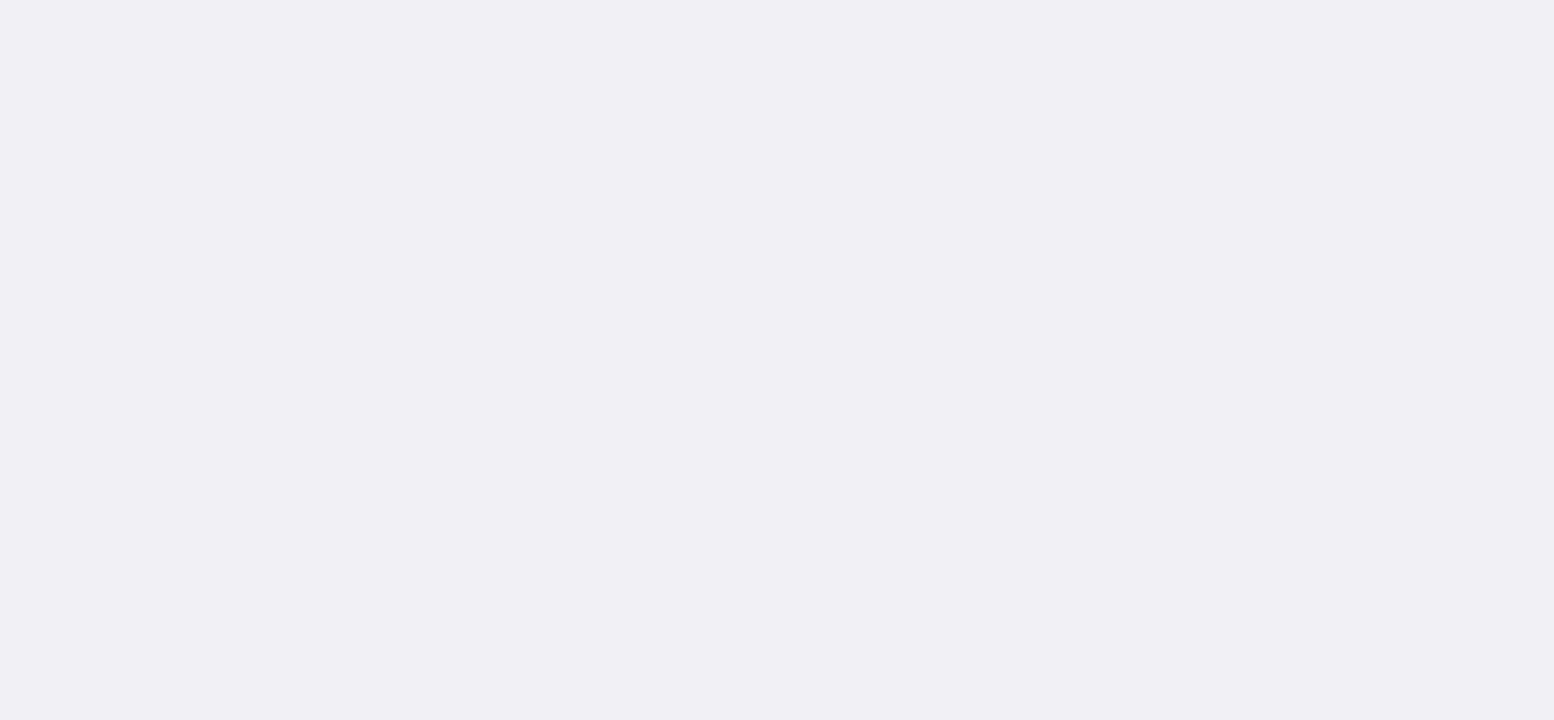
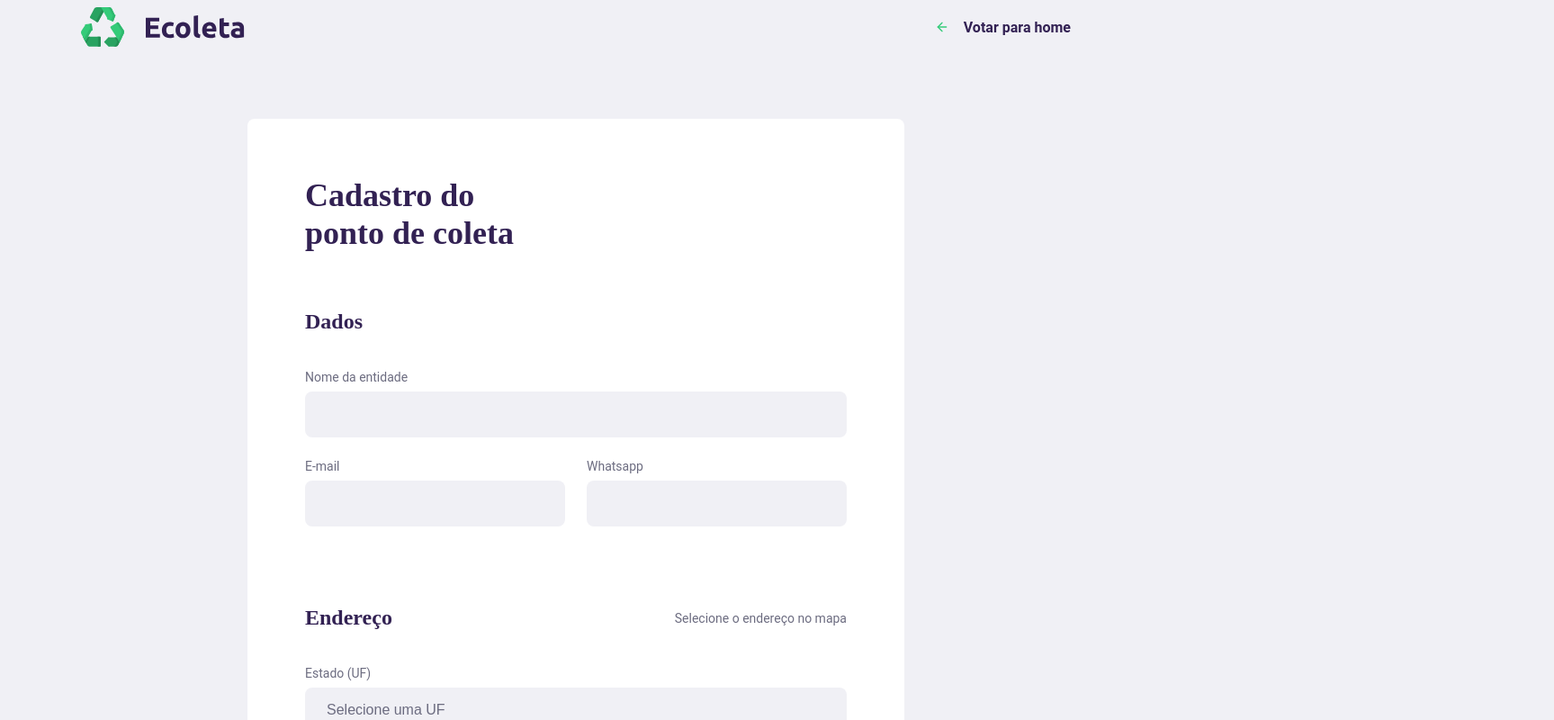
Before and after one commit to afmdaniel/nlw-frontend-web, a React (Create React App) app: page /create-point in a window 1280 px wide. Shown: the part 40-840 px from the top of the page at 90% size, 1727 px wide, since content can reach past the window. Before the commit the page ends 800 px from the top, so only its background shows below. Built offline with nearby package versions, Linux system fonts and the light colour scheme; the HTML template or start-up script is replaced by a standard one.

Commit message:
Implement CreatePoint component

```diff
--- a/src/pages/CreatePoint/index.tsx
+++ b/src/pages/CreatePoint/index.tsx
@@ -1,9 +1,117 @@
 import React from 'react'
+import { Link } from 'react-router-dom'
+import { FiArrowLeft } from 'react-icons/fi'
+
+import logo from '../../assets/logo.svg'
 
 import './styles.css'
 
 const CreatePoint = () => {
-    return <h1>Hello, World!</h1>
+    return (
+        <div id="page-create-point">
+            <header>
+                <img src={logo} alt="Ecoleta"/>
+
+                <Link to="/">
+                    <FiArrowLeft />
+                    Votar para home
+                </Link>
+            </header>
+            <form autoComplete="off">
+                <h1>Cadastro do<br></br>ponto de coleta</h1>
+                <fieldset>
+                    <legend>
+                        <h2>Dados</h2>
+                    </legend>
+
+                    <div className="field">
+                        <label htmlFor="name">Nome da entidade</label>
+                        <input
+                            type="text"
+                            name="name"
+                            id="name"
+                        />
+                    </div>
+
+                    <div className="field-group">
+                        <div className="field">
+                            <label htmlFor="email">E-mail</label>
+                            <input
+                            type="email"
+                            name="email"
+                            id="email"
+                            />
+                        </div>
+                        <div className="field">
+                            <label htmlFor="whatsapp">Whatsapp</label>
+                            <input
+                            type="text"
+                            name="whatsapp"
+                            id="whatsapp"
+                            />
+                        </div>
+                    </div>
+                </fieldset>
+
+                <fieldset>
+                    <legend>
+                        <h2>Endereço</h2>
+                        <span>Selecione o endereço no mapa</span>
+                    </legend>
+
+                    <div className="fieldgroup">
+                        <div className="field">
+                            <label htmlFor="uf">Estado (UF)</label>
+                            <select name="uf" id="uf">
+                                <option value="0">Selecione uma UF</option>
+                            </select>
+                        </div>
+                        <div className="field">
+                            <label htmlFor="city">Cidade</label>
+                            <select name="city" id="city">
+                                <option value="0">Selecione sua cidade</option>
+                            </select>
+                        </div>
+                    </div>
+                </fieldset>
+
+                <fieldset>
+                    <legend>
+                        <h2>Ítens de Coleta</h2>
+                        <span>Selecione um ou mais ítens abaixo</span>
+                    </legend>
+
+                    <ul className="items-grid">
+                        <li>
+                            <img src="http://localhost:3333/uploads/oleo.svg" alt="Teste"/>
+                            <span>Óleo de Cozinha</span>
+                        </li>
+                        <li className="selected">
+                            <img src="http://localhost:3333/uploads/oleo.svg" alt="Teste"/>
+                            <span>Óleo de Cozinha</span>
+                        </li>
+                        <li>
+                            <img src="http://localhost:3333/uploads/oleo.svg" alt="Teste"/>
+                            <span>Óleo de Cozinha</span>
+                        </li>
+                        <li>
+                            <img src="http://localhost:3333/uploads/oleo.svg" alt="Teste"/>
+                            <span>Óleo de Cozinha</span>
+                        </li>
+                        <li>
+                            <img src="http://localhost:3333/uploads/oleo.svg" alt="Teste"/>
+                            <span>Óleo de Cozinha</span>
+                        </li>
+                        <li>
+                            <img src="http://localhost:3333/uploads/oleo.svg" alt="Teste"/>
+                            <span>Óleo de Cozinha</span>
+                        </li>
+                    </ul>
+                </fieldset>
+                <button type="submit">Cadastrar ponto de coleta</button>
+            </form>
+        </div>
+    )
 }
 
 export default CreatePoint
--- a/src/pages/CreatePoint/styles.css
+++ b/src/pages/CreatePoint/styles.css
@@ -0,0 +1,203 @@
+#page-create-point {
+    width: 100%;
+    max-width: 1100px;
+
+    margin: 0 auto;
+}
+
+#page-create-point header {
+    margin-top: 48px;
+
+    display: flex;
+    justify-content: space-between;
+    align-items: center;
+}
+
+#page-create-point header a {
+    color: var(--title-color);
+    font-weight: bold;
+    text-decoration: none;
+
+    display: flex;
+    align-items: center;
+}
+
+#page-create-point header a svg {
+    margin-right: 16px;
+    color: var(--primary-color);
+}
+
+#page-create-point form {
+    margin: 80px auto;
+    padding: 64px;
+    max-width: 730px;
+    background: #FFF;
+    border-radius: 8px;
+
+    display: flex;
+    flex-direction: column;
+}
+
+#page-create-point form h1 {
+    font-size: 36px;
+}
+
+#page-create-point form fieldset {
+    margin-top: 64px;
+    min-inline-size: auto;
+    border: 0;
+}
+
+#page-create-point form legend {
+    width: 100%;
+    display: flex;
+    justify-content: space-between;
+    align-items: center;
+    margin-bottom: 40px;
+}
+
+#page-create-point form legend h2 {
+    font-size: 24px;
+}
+
+#page-create-point form legend span {
+    font-size: 14px;
+    font-weight: normal;
+    color: var(--text-color);
+}
+
+#page-create-point form .field-group {
+    flex: 1;
+    display: flex;
+}
+
+#page-create-point form .field {
+    flex: 1;
+
+    display: flex;
+    flex-direction: column;
+    margin-bottom: 24px;
+}
+
+#page-create-point form .field input[type=text],
+#page-create-point form .field input[type=email],
+#page-create-point form .field input[type=number] {
+    flex: 1;
+    background: #F0F0F5;
+    border-radius: 8px;
+    border: 0;
+    padding: 16px 24px;
+    font-size: 16px;
+    color: #6C6C80;
+}
+
+#page-create-point form .field select {
+    -webkit-appearance: none;
+    -moz-appearance: none;
+    appearance: none;
+    flex: 1;
+    background: #F0F0F5;
+    border-radius: 8px;
+    border: 0;
+    padding: 16px 24px;
+    font-size: 16px;
+    color: #6C6C80;
+}
+
+#page-create-point form .field input::placeholder {
+    color: #A0A0B2;
+}
+
+#page-create-point form .field label {
+    font-size: 14px;
+    margin-bottom: 8px;
+}
+
+#page-create-point form .field :disabled {
+    cursor: not-allowed;
+}
+
+#page-create-point form .field-group .field + .field {
+    margin-left: 24px;
+}
+
+#page-create-point form .field-group input + input {
+    margin-left: 24px;
+}
+
+#page-create-point form .field-check {
+    flex-direction: row;
+    align-items: center;
+}
+
+#page-create-point form .field-check input[type=checkbox] {
+    background: #F0F0F5;
+}
+
+#page-create-point form .field-check label {
+    margin: 0 0 0 8px;
+}
+
+#page-create-point form .leaflet-container {
+    width: 100%;
+    height: 350px;
+    border-radius: 8px;
+    margin-bottom: 24px;
+}
+
+#page-create-point form button {
+    width: 260px;
+    height: 56px;
+    background: var(--primary-color);
+    border-radius: 8px;
+    color: #FFF;
+    font-weight: bold;
+    font-size: 16px;
+    border: 0;
+    align-self: flex-end;
+    margin-top: 40px;
+    transition: background-color 0.2s;
+    cursor: pointer;
+}
+
+#page-create-point form button:hover {
+    background: #2FB86E;
+}
+
+.items-grid {
+    display: grid;
+    grid-template-columns: repeat(3, 1fr);
+    gap: 16px;
+    list-style: none;
+}
+
+.items-grid li {
+    background: #f5f5f5;
+    border: 2px solid #f5f5f5;
+    height: 180px;
+    border-radius: 8px;
+    padding: 32px 24px 16px;
+
+    display: flex;
+    flex-direction: column;
+    justify-content: space-between;
+    align-items: center;
+
+    text-align: center;
+
+    cursor: pointer;
+}
+
+.items-grid li span {
+    flex: 1;
+    margin-top: 12px;
+
+    display: flex;
+    align-items: center;
+    color: var(--title-color)
+}
+
+.items-grid li.selected {
+    background: #E1FAEC;
+    border: 2px solid #34CB79;
+}
```
